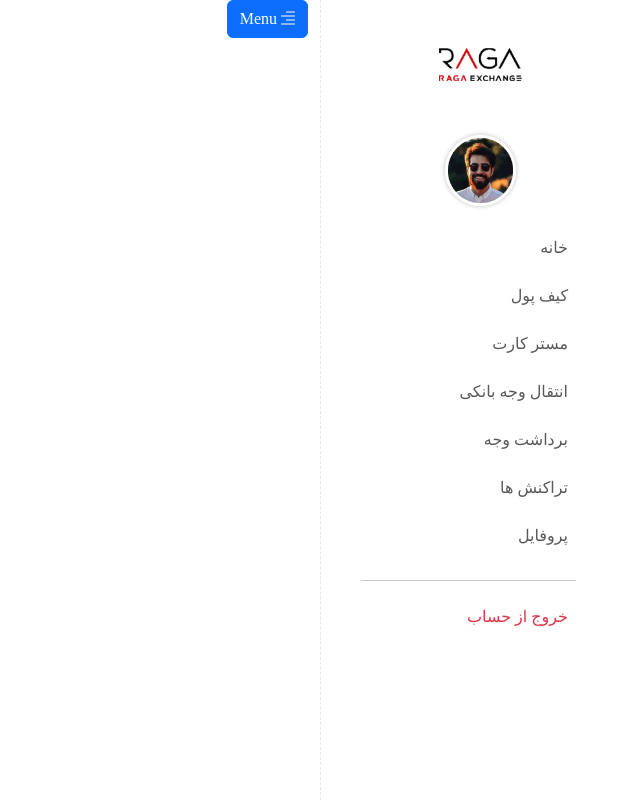
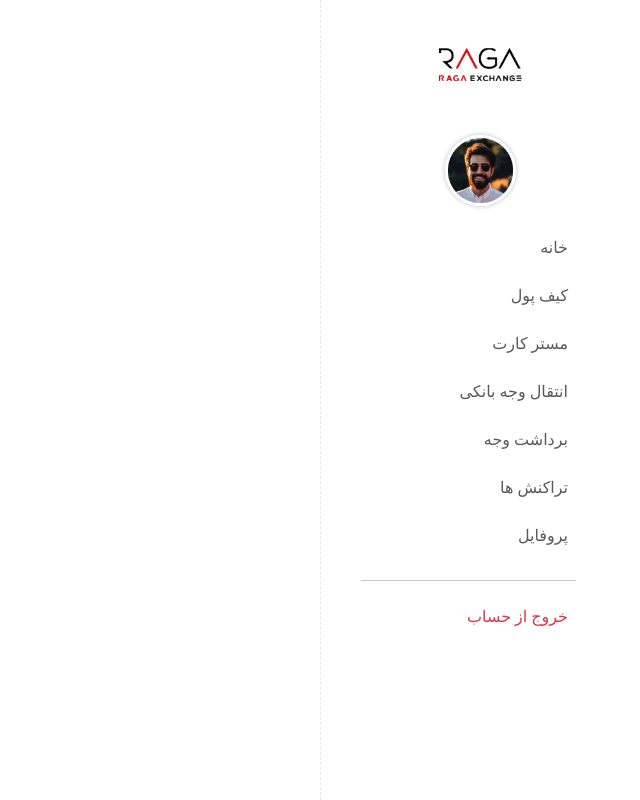
Before and after one commit to MehradKahbazi/memento, a React (Create React App) app: page /admin in a window 1280 px wide. Shown: the whole page, without its empty margins (640-1280 px from the left). Built offline with nearby package versions, Linux system fonts and the light colour scheme.

Commit message:
chore: minor fixes

```diff
--- a/src/components/Layout/Admin.js
+++ b/src/components/Layout/Admin.js
@@ -4,7 +4,6 @@ import { useContext } from "react";
 import AuthContext from "../../contexts/AuthContext";
 
 const Admin = () => {
-  const { setCollapse } = useContext(AuthContext);
 
   return (
     <div className="container-fluid" dir="rtl">
@@ -13,16 +12,7 @@ const Admin = () => {
           <Sidebar/>
         </div>
         <div className="col-md-9">
-          <a
-            className="btn btn-primary btn-customized open-menu"
-            href="#"
-            role="button"
-            onClick={() => {
-              setCollapse((prevState) => !prevState);
-            }}
-          >
-            <i className="fal fa-align-right"></i> <span>Menu</span>
-          </a>
+
         </div>
       </div>
     </div>
--- a/src/contexts/AuthContext.js
+++ b/src/contexts/AuthContext.js
@@ -10,7 +10,6 @@ export const AuthProvider = ({ children }) => {
   const [accessToken, setAccessToken] = useState('');
   const [userInfo, setUserInfo] = useState(null);
   const [responseMsg, setResponseMsg] = useState('');
-  const [collapse, setCollapse] = useState(true);
 
 
   const navigate = useNavigate();
@@ -88,8 +87,6 @@ export const AuthProvider = ({ children }) => {
         accessToken,
         setAccessToken,
         loading,
-        collapse,
-        setCollapse
       }}
     >
       {children}
```
